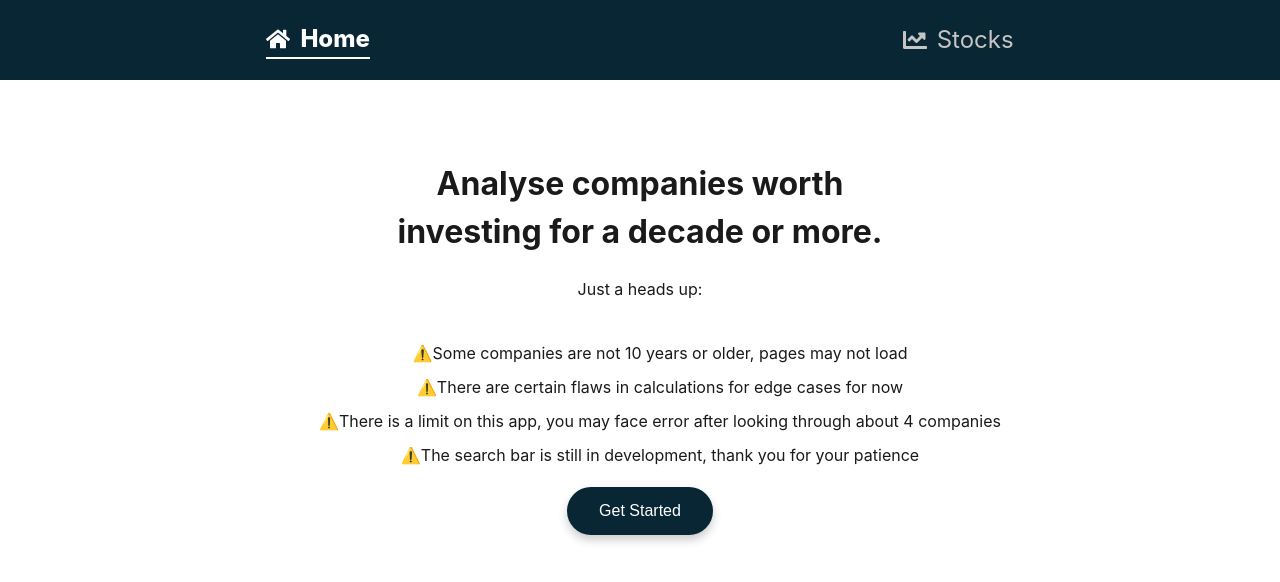
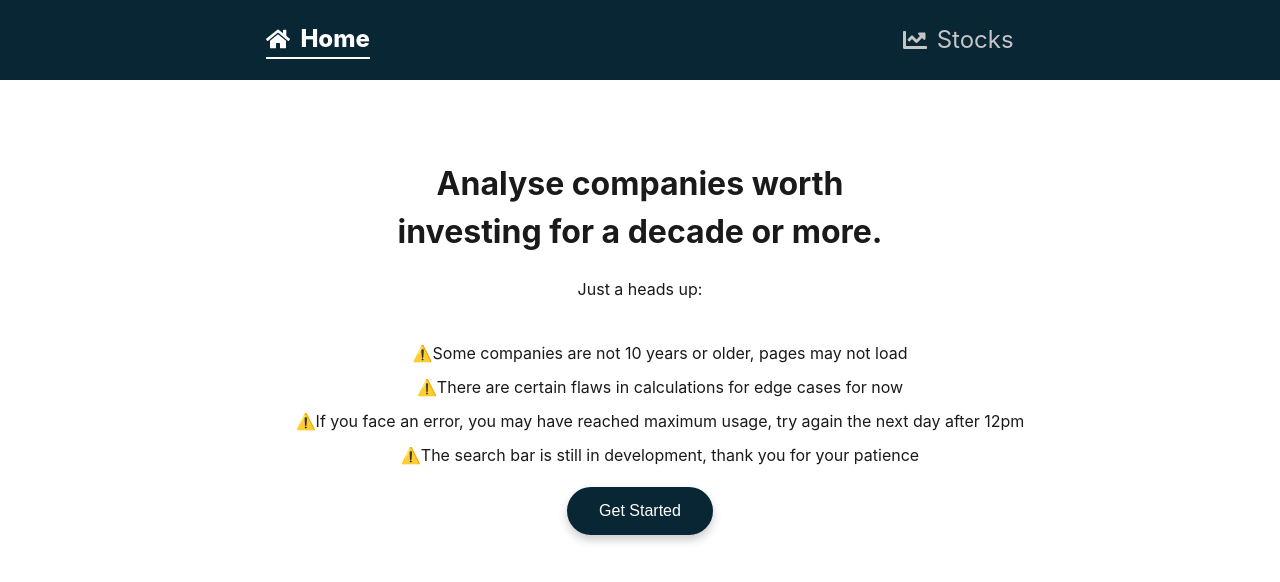
Before and after one commit to kai-com-trying/decado, a React (Vite) app: page / in a window 1280 px wide. Shown: the top 582 px of the page. Built offline with nearby package versions, Linux system fonts and the light colour scheme; no server answers.

Commit message:
edit headsup

```diff
--- a/src/pages/HomePage/HomePage.jsx
+++ b/src/pages/HomePage/HomePage.jsx
@@ -15,7 +15,7 @@ const HomePage = () => {
         <ul>
           <li>⚠️Some companies are not 10 years or older, pages may not load</li>
           <li>⚠️There are certain flaws in calculations for edge cases for now</li>
-          <li>⚠️There is a limit on this app, you may face error after looking through about 4 companies</li>
+          <li>⚠️If you face an error, you may have reached maximum usage, try again the next day after 12pm</li>
           <li>⚠️The search bar is still in development, thank you for your patience</li>
         </ul>
 
```
